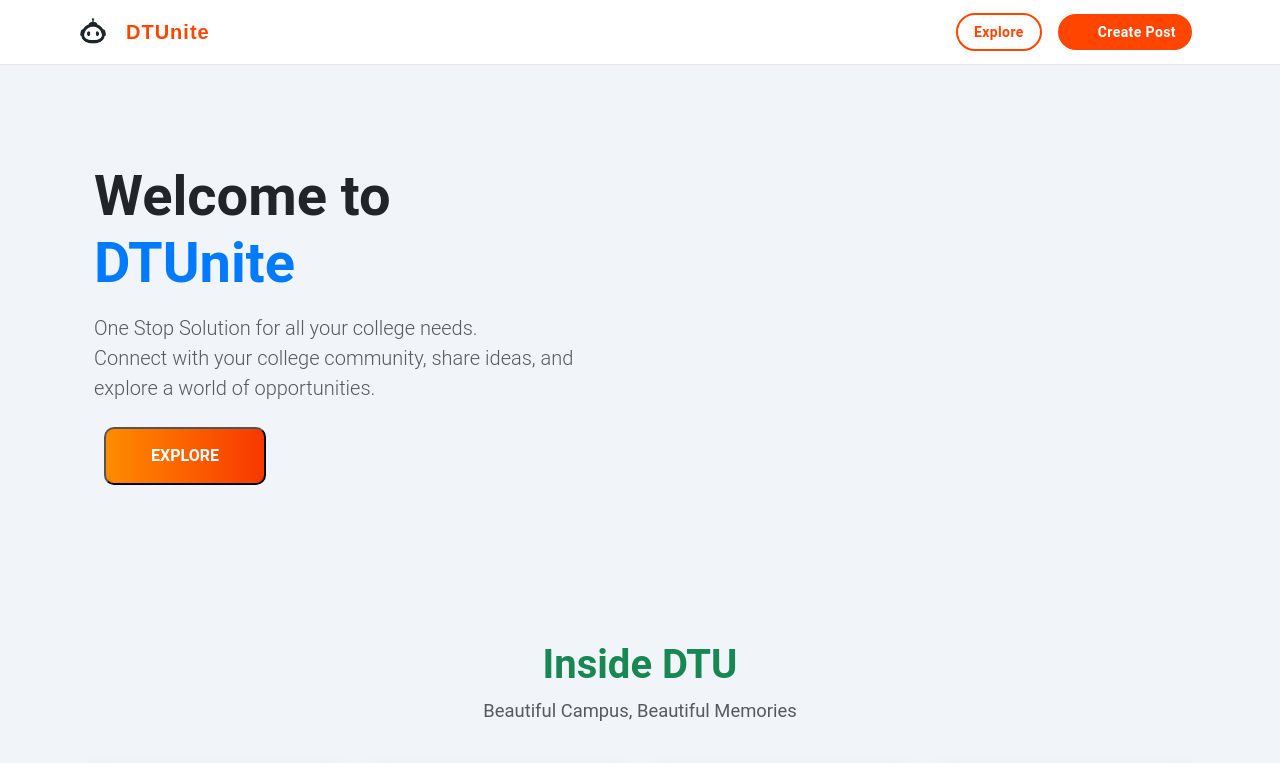
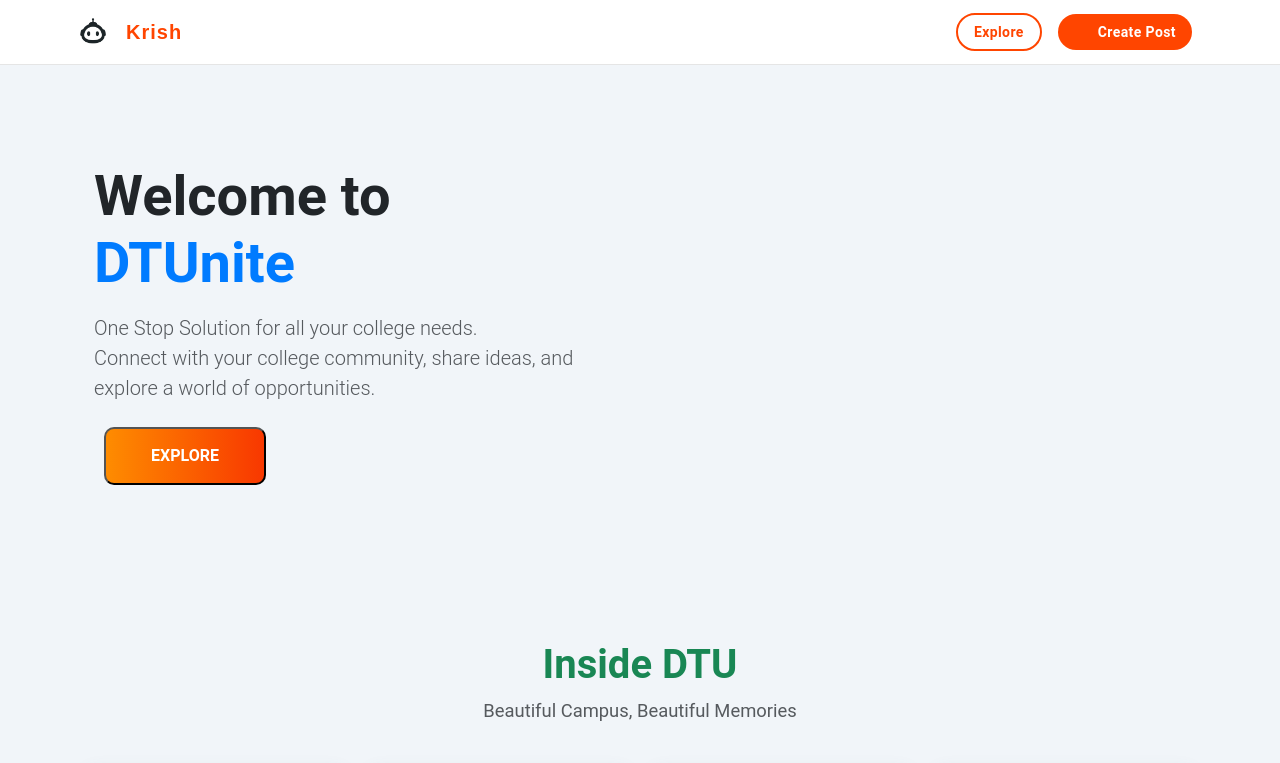
Before and after one commit to utkarshX-dev/DTUnite, a React (Vite) app in the folder frontend/: page / in a window 1280 px wide. Shown: the top 763 px of the page. Built offline with nearby package versions, Linux system fonts and the light colour scheme; no server answers; grey boxes are pictures that could not be loaded; some icons are missing.

Commit message:
name changed

```diff
--- a/frontend/src/components/Navbar.jsx
+++ b/frontend/src/components/Navbar.jsx
@@ -229,7 +229,7 @@ function Navbar() {
                   fontFamily: "Arial, sans-serif",
                 }}
               >
-                DTUnite
+                Krish
               </Typography>
             </Link>
           </Box>
```
